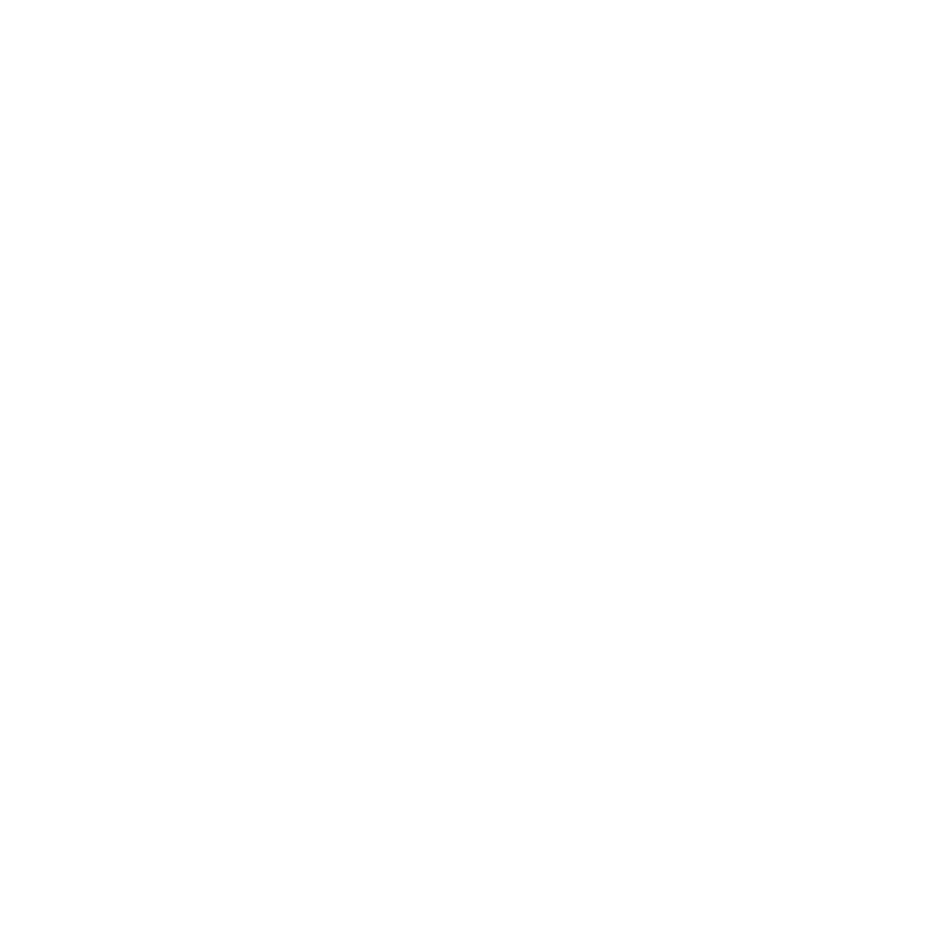
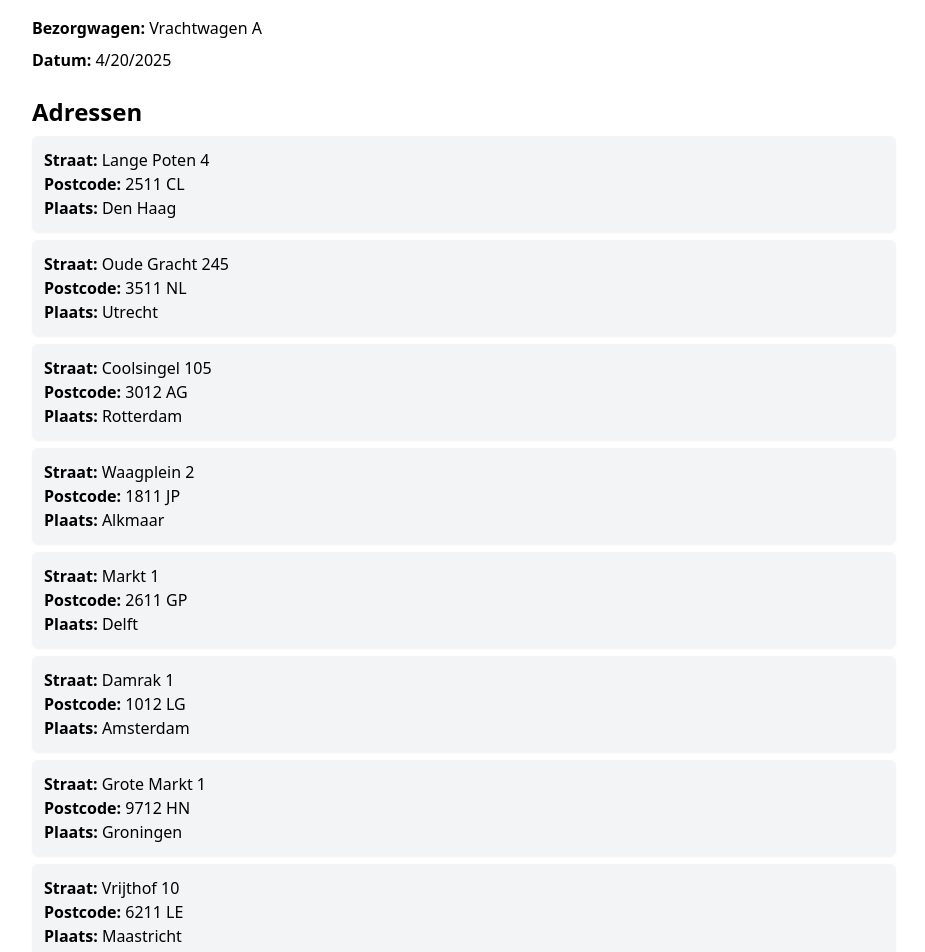
Before and after one commit to MartijnDeVries123/VintaGoFrontend, a Nuxt app: page /routes/1 in a window 1280 px wide. Before the commit this address had no page. Shown: the part 60-1012 px from the top of the page, without its empty margins (176-1101 px from the left). Before the commit the page ends 800 px from the top, so only its background shows below. Built offline with nearby package versions, Linux system fonts and the light colour scheme.

Commit message:
Routes page with mocked routes for styling and testing purposes

```diff
--- /dev/null
+++ b/composables/useMockRoutes.js
@@ -0,0 +1,115 @@
+const addresses = [
+    {
+        straat: 'Damrak',
+        nummer: '1',
+        woonplaats: 'Amsterdam',
+        postcode: '1012 LG',
+        lat: 52.37403,
+        lng: 4.89363
+    },
+    {
+        straat: 'Coolsingel',
+        nummer: '105',
+        woonplaats: 'Rotterdam',
+        postcode: '3012 AG',
+        lat: 51.9225,
+        lng: 4.47917
+    },
+    {
+        straat: 'Lange Poten',
+        nummer: '4',
+        woonplaats: 'Den Haag',
+        postcode: '2511 CL',
+        lat: 52.07866,
+        lng: 4.31345
+    },
+    {
+        straat: 'Oude Gracht',
+        nummer: '245',
+        woonplaats: 'Utrecht',
+        postcode: '3511 NL',
+        lat: 52.09074,
+        lng: 5.12142
+    },
+    {
+        straat: 'Stationsplein',
+        nummer: '10',
+        woonplaats: 'Eindhoven',
+        postcode: '5611 AB',
+        lat: 51.44083,
+        lng: 5.47778
+    },
+    {
+        straat: 'Grote Markt',
+        nummer: '1',
+        woonplaats: 'Groningen',
+        postcode: '9712 HN',
+        lat: 53.21917,
+        lng: 6.56667
+    },
+    {
+        straat: 'Vrijthof',
+        nummer: '10',
+        woonplaats: 'Maastricht',
+        postcode: '6211 LE',
+        lat: 50.84833,
+        lng: 5.68889
+    },
+    {
+        straat: 'Markt',
+        nummer: '1',
+        woonplaats: 'Delft',
+        postcode: '2611 GP',
+        lat: 52.01157,
+        lng: 4.35707
+    },
+    {
+        straat: 'Waagplein',
+        nummer: '2',
+        woonplaats: 'Alkmaar',
+        postcode: '1811 JP',
+        lat: 52.63238,
+        lng: 4.74863
+    },
+    {
+        straat: 'Meent',
+        nummer: '78',
+        woonplaats: 'Rotterdam',
+        postcode: '3011 JM',
+        lat: 51.92224,
+        lng: 4.47986
+    }
+]
+
+
+const getRandomAdresses = (count) => {
+    const shuffled = [...addresses].sort(() => 0.5 - Math.random())
+    return shuffled.slice(0, Math.min(count, addresses.length))
+}
+
+const mockRoutes = [
+    { id: 1, name: 'Route 1', vehicle: 'Vrachtwagen A', date: new Date('2025-04-20'), addresses: getRandomAdresses(13) },
+    { id: 2, name: 'Route 2', vehicle: 'Vrachtwagen B', date: new Date('2025-04-20'), addresses: getRandomAdresses(12) },
+    { id: 3, name: 'Route 3', vehicle: 'Vrachtwagen C', date: new Date('2025-04-20'), addresses: getRandomAdresses(14) },
+    { id: 4, name: 'Route 4', vehicle: 'Vrachtwagen A', date: new Date('2025-04-21'), addresses: getRandomAdresses(15) },
+    { id: 5, name: 'Route 5', vehicle: 'Vrachtwagen B', date: new Date('2025-04-21'), addresses: getRandomAdresses(11) },
+    { id: 6, name: 'Route 6', vehicle: 'Vrachtwagen C', date: new Date('2025-04-21'), addresses: getRandomAdresses(10) },
+    { id: 7, name: 'Route 7', vehicle: 'Vrachtwagen A', date: new Date('2025-04-22'), addresses: getRandomAdresses(13) },
+    { id: 8, name: 'Route 8', vehicle: 'Vrachtwagen B', date: new Date('2025-04-22'), addresses: getRandomAdresses(12) },
+    { id: 9, name: 'Route 9', vehicle: 'Vrachtwagen C', date: new Date('2025-04-22'), addresses: getRandomAdresses(14) },
+    { id: 10, name: 'Route 10', vehicle: 'Vrachtwagen A', date: new Date('2025-04-23'), addresses: getRandomAdresses(15) },
+    { id: 11, name: 'Route 11', vehicle: 'Vrachtwagen B', date: new Date('2025-04-23'), addresses: getRandomAdresses(11) },
+    { id: 12, name: 'Route 12', vehicle: 'Vrachtwagen C', date: new Date('2025-05-23'), addresses: getRandomAdresses(10) },
+    { id: 13, name: 'Route 13', vehicle: 'Vrachtwagen A', date: new Date('2025-05-24'), addresses: getRandomAdresses(13) },
+    { id: 14, name: 'Route 14', vehicle: 'Vrachtwagen B', date: new Date('2025-05-24'), addresses: getRandomAdresses(12) },
+    { id: 15, name: 'Route 15', vehicle: 'Vrachtwagen C', date: new Date('2025-05-24'), addresses: getRandomAdresses(14) },
+    { id: 16, name: 'Route 16', vehicle: 'Vrachtwagen A', date: new Date('2025-05-25'), addresses: getRandomAdresses(15) },
+    { id: 17, name: 'Route 17', vehicle: 'Vrachtwagen B', date: new Date('2025-05-25'), addresses: getRandomAdresses(11) },
+    { id: 18, name: 'Route 18', vehicle: 'Vrachtwagen C', date: new Date('2025-05-25'), addresses: getRandomAdresses(10) },
+    { id: 19, name: 'Route 19', vehicle: 'Vrachtwagen A', date: new Date('2025-05-26'), addresses: getRandomAdresses(13) },
+    { id: 20, name: 'Route 20', vehicle: 'Vrachtwagen B', date: new Date('2025-05-26'), addresses: getRandomAdresses(12) }
+];
+
+export const useMockRoutes = () => mockRoutes
+
+export const getMockRouteById = (id) => mockRoutes.find(route => route.id === Number(id))
--- a/pages/index.vue
+++ b/pages/index.vue
@@ -11,7 +11,7 @@
     <p class="text-xl text-gray-600 italic">Take a seat</p>
     <div class="space-y-4 mt-4">
       <NuxtLink
-          to="/planning"
+          to="/routes"
           class="px-6 py-2 bg-blue-500 text-white font-bold rounded-lg shadow-md hover:bg-blue-700 transition duration-200"
       >
         Ga naar de Planning
--- /dev/null
+++ b/pages/routes/[id].vue
@@ -0,0 +1,35 @@
+<script setup>
+import { useRoute } from 'vue-router'
+import { getMockRouteById } from '@/composables/useMockRoutes'
+
+const route = useRoute()
+const routeData = getMockRouteById(route.params.id)
+
+</script>
+<template>
+  <div class="max-w-4xl mx-auto px-4 py-6">
+    <h1 v-if="routeData" class="text-3xl font-bold mb-4">Details voor {{ routeData.name }}</h1>
+
+    <div v-if="routeData">
+      <p class="mb-2"><strong>Bezorgwagen:</strong> {{ routeData.vehicle }}</p>
+      <p class="mb-4"><strong>Datum:</strong> {{ new Date(routeData.date).toLocaleDateString() }}</p>
+
+      <h2 class="text-2xl font-semibold mt-6 mb-2">Adressen</h2>
+      <ul class="space-y-2">
+        <li
+            v-for="(address, index) in routeData.addresses"
+            :key="index"
+            class="p-3 bg-gray-100 rounded-md shadow-sm"
+        >
+          <p><strong>Straat:</strong> {{ address.straat }} {{ address.nummer }}</p>
+          <p><strong>Postcode:</strong> {{ address.postcode }}</p>
+          <p><strong>Plaats:</strong> {{ address.woonplaats }}</p>
+        </li>
+      </ul>
+    </div>
+
+    <div v-else>
+      <p class="text-red-500">Route niet gevonden.</p>
+    </div>
+  </div>
+</template>
--- /dev/null
+++ b/pages/routes/index.vue
@@ -0,0 +1,82 @@
+<template>
+  <div class="max-w-7xl mx-auto px-4 py-6">
+    <h1 class="text-3xl font-bold mb-6">Routeplanning voor Bezorging</h1>
+
+    <div class="overflow-x-auto">
+      <table class="min-w-full bg-white border border-gray-300 rounded-lg shadow-md">
+        <thead>
+        <tr class="bg-gray-100">
+          <th class="px-6 py-3 text-left text-sm font-medium text-gray-500 uppercase tracking-wider">Route</th>
+          <th class="px-6 py-3 text-left text-sm font-medium text-gray-500 uppercase tracking-wider">Bezorgwagen</th>
+          <th class="px-6 py-3 text-left text-sm font-medium text-gray-500 uppercase tracking-wider">Datum</th>
+        </tr>
+        </thead>
+        <tbody>
+        <tr v-for="(route, index) in paginatedRoutes" :key="index" class="hover:bg-gray-50">
+          <td class="px-6 py-4 text-sm text-gray-700">
+            <NuxtLink :to="`/routes/${route.id}`" class="text-blue-600 underline">
+              Bekijk details van {{ route.name }}
+            </NuxtLink>
+          </td>
+          <td class="px-6 py-4 text-sm text-gray-700">{{ route.vehicle }}</td>
+          <td class="px-6 py-4 text-sm text-gray-700">{{ formatDate(route.date) }}</td>
+        </tr>
+        </tbody>
+      </table>
+    </div>
+
+    <!-- Paginering -->
+    <div class="mt-4 flex justify-between items-center">
+      <button @click="previousPage" :disabled="currentPage === 1" class="px-4 py-2 bg-blue-500 text-white rounded-md hover:bg-blue-600 disabled:bg-gray-300">
+        Vorige
+      </button>
+      <span class="text-sm text-gray-700">
+        Pagina {{ currentPage }} van {{ totalPages }}
+      </span>
+      <button @click="nextPage" :disabled="currentPage === totalPages" class="px-4 py-2 bg-blue-500 text-white rounded-md hover:bg-blue-600 disabled:bg-gray-300">
+        Volgende
+      </button>
+    </div>
+  </div>
+</template>
+
+<script setup>
+import { ref, computed } from 'vue'
+import {useMockRoutes} from "~/composables/useMockRoutes.js";
+
+const routes = useMockRoutes()
+
+const currentPage = ref(1)
+const itemsPerPage = 15
+
+const totalPages = computed(() => Math.ceil(routes.length / itemsPerPage))
+
+const paginatedRoutes = computed(() => {
+  const start = (currentPage.value - 1) * itemsPerPage
+  const end = start + itemsPerPage
+  return routes.slice(start, end)
+})
+
+const formatDate = (date) => {
+  const options = { year: 'numeric', month: '2-digit', day: '2-digit' }
+  return new Intl.DateTimeFormat('nl-NL', options).format(date)
+}
+
+const nextPage = () => {
+  if (currentPage.value < totalPages.value) {
+    currentPage.value++
+  }
+}
+
+const previousPage = () => {
+  if (currentPage.value > 1) {
+    currentPage.value--
+  }
+}
+</script>
+
+<style scoped>
+button:disabled {
+  cursor: not-allowed;
+}
+</style>
```
